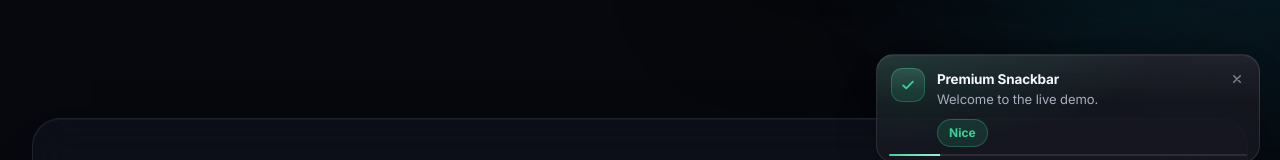
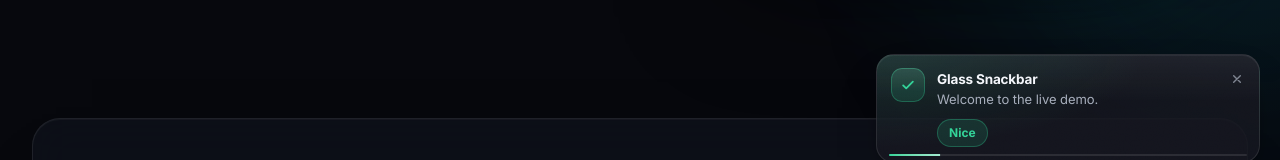
Before and after one commit to gorkembayraktar/react-snackbar-glass, a React (Vite) app in the folder demo/: page / in a window 1280 px wide. Shown: the part 617-777 px from the top of the page. Built offline with nearby package versions, Linux system fonts and the light colour scheme.

Commit message:
refactor: rebrand premium copy to glass

```diff
--- a/demo/index.html
+++ b/demo/index.html
@@ -5,7 +5,7 @@
     <meta name="viewport" content="width=device-width, initial-scale=1.0" />
     <meta
       name="description"
-      content="Premium React Snackbar — a glassmorphic notification system with spring motion, promise-aware toasts, swipe-to-dismiss and first-class theming."
+      content="Glass Snackbar — a glassmorphic notification system for React with spring motion, promise-aware toasts, swipe-to-dismiss and first-class theming."
     />
     <meta name="theme-color" content="#07080d" />
     <link
@@ -18,7 +18,7 @@
       href="https://fonts.googleapis.com/css2?family=Inter:wght@400;500;600;700;800&family=Instrument+Serif:ital@0;1&family=JetBrains+Mono:wght@400;500&display=swap"
       rel="stylesheet"
     />
-    <title>Premium Snackbar — React notifications, elevated</title>
+    <title>Glass Snackbar — React notifications, elevated</title>
   </head>
   <body>
     <div id="root"></div>
--- a/demo/src/App.tsx
+++ b/demo/src/App.tsx
@@ -548,12 +548,12 @@ export default function App() {
       <div className="page__grid" aria-hidden="true" />
 
       <header className="topbar">
-        <a className="brand" href="#top" aria-label="Premium Snackbar home">
+        <a className="brand" href="#top" aria-label="Glass Snackbar home">
           <span className="brand__mark">
             <SparkIcon size={19} />
           </span>
           <span className="brand__name">
-            Premium <span>Snackbar</span>
+            Glass <span>Snackbar</span>
           </span>
           <span className="brand__version">1.0</span>
         </a>
@@ -608,7 +608,7 @@ function Showcase({
   useEffect(() => {
     const timer = window.setTimeout(() => {
       api.success('Welcome to the live demo.', {
-        title: 'Premium Snackbar',
+        title: 'Glass Snackbar',
         duration: 6000,
         action: { label: 'Nice' },
       });
@@ -1340,7 +1340,7 @@ function Showcase({
             <SparkIcon size={15} />
           </span>
           <span className="brand__name">
-            Premium <span>Snackbar</span>
+            Glass <span>Snackbar</span>
           </span>
         </span>
         <p>Designed for the 420 milliseconds people actually notice.</p>
--- a/demo/src/demo.css
+++ b/demo/src/demo.css
@@ -1,4 +1,4 @@
-/* Premium Snackbar — showcase */
+/* Glass Snackbar - showcase */
 
 *,
 *::before,
--- a/package.json
+++ b/package.json
@@ -1,7 +1,7 @@
 {
   "name": "react-snackbar-glass",
   "version": "1.0.0",
-  "description": "A premium, glassmorphic snackbar system for React — queueing, promises, swipe-to-dismiss and first-class theming with zero runtime dependencies.",
+  "description": "A glassmorphic snackbar system for React — queueing, promises, swipe-to-dismiss and first-class theming with zero runtime dependencies.",
   "keywords": [
     "react",
     "snackbar",
```
Also changed, not shown: 1 other file (tests, documents, lock files or other folders).
